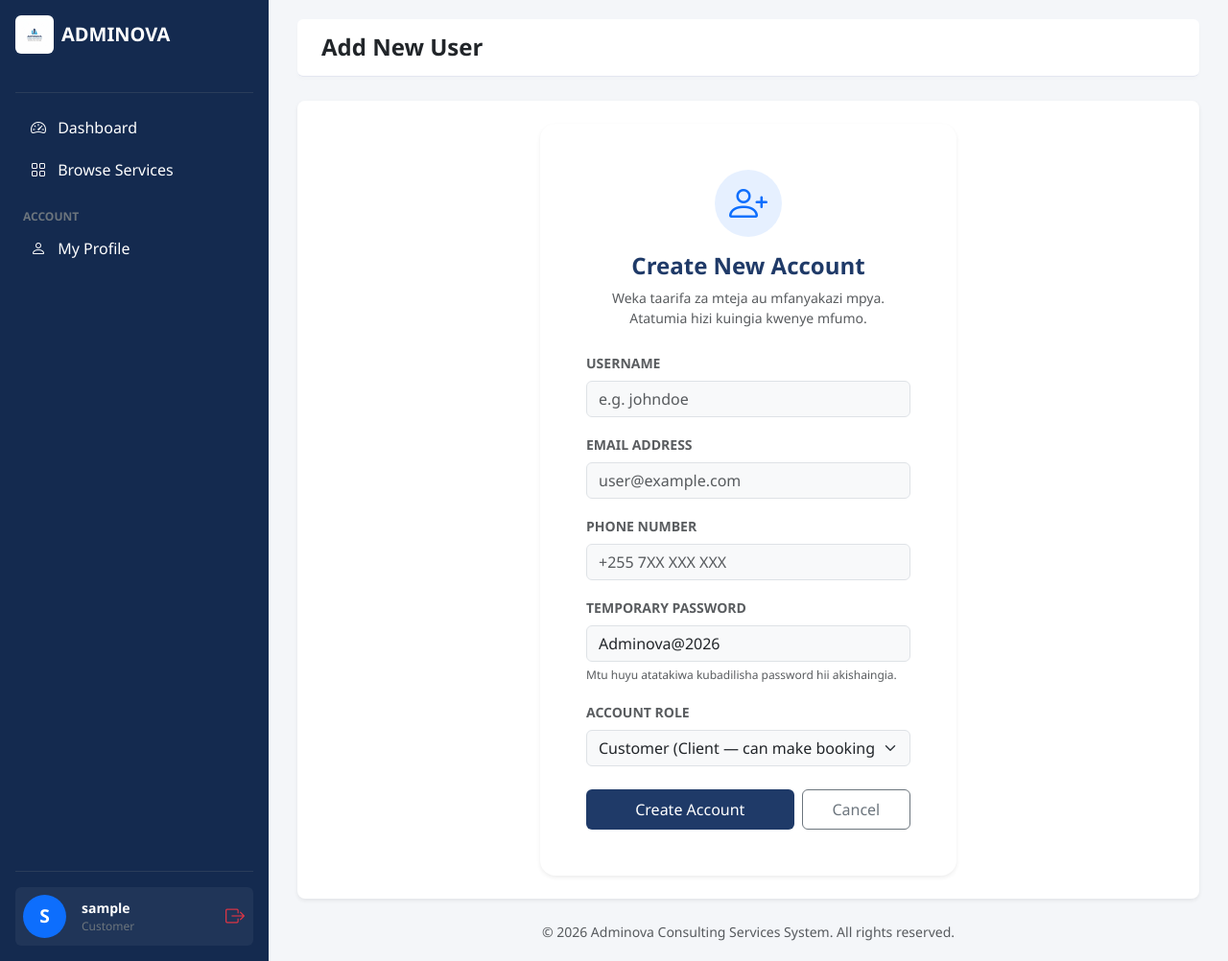
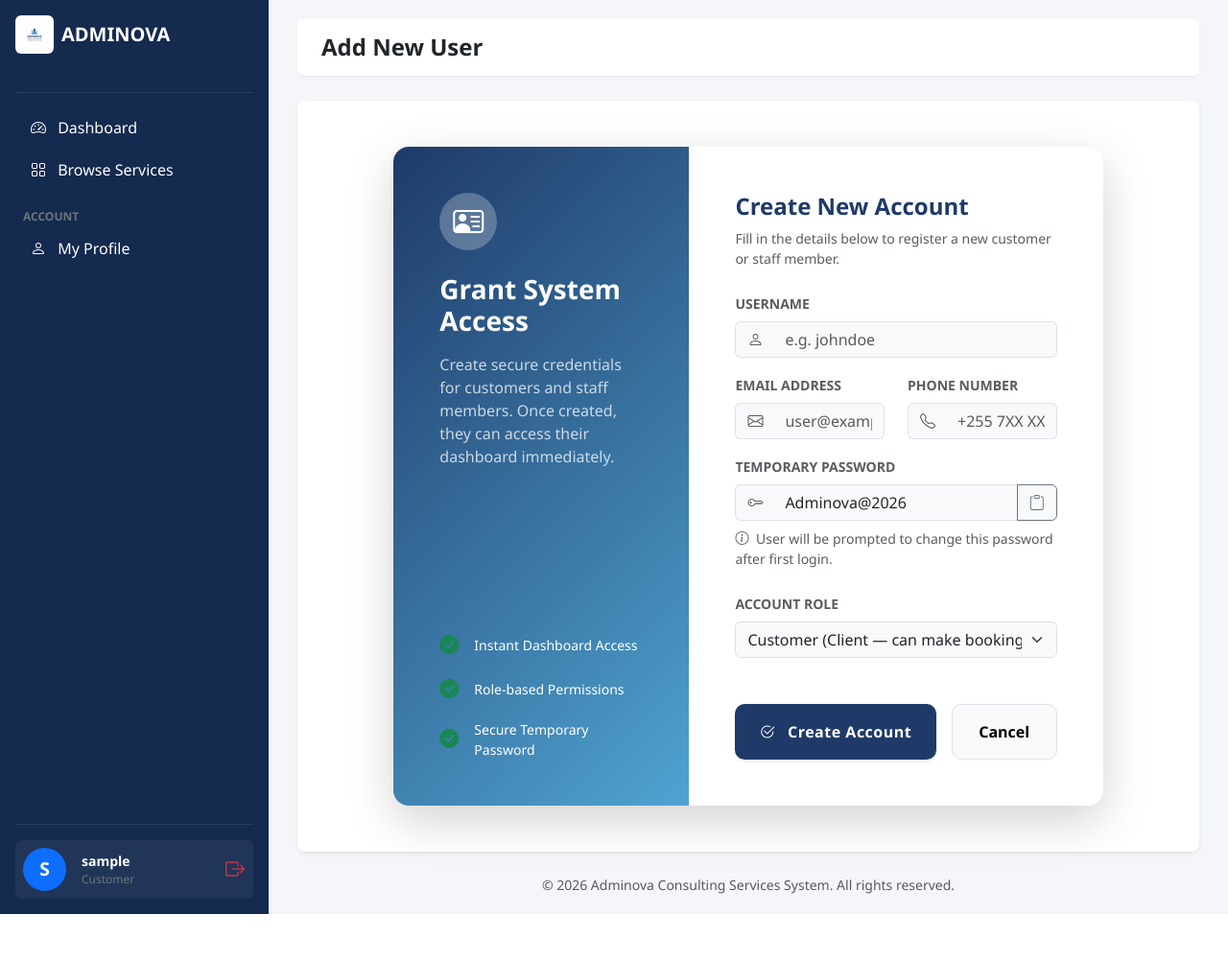
Before and after one commit to kocha-design/Adminova-Booking-System, a Django app: page /accounts/manage-users/create/ in a window 1280 px wide. Shown: the whole page at 96% size. After the commit the page ends 953 px from the top, so only its background shows below. Run offline with Django 5.2, Linux system fonts and the light colour scheme; the visitor is signed in with stand-in values (Sample User, id 1).

Commit message:
Redesigned create user form with split-layout and icons for premium look

```diff
--- a/templates/accounts/create_user.html
+++ b/templates/accounts/create_user.html
@@ -3,17 +3,47 @@
 {% block page_title %}Add New User{% endblock %}
 
 {% block content %}
-<div class="row justify-content-center">
-    <div class="col-md-8 col-lg-6">
-        <div class="card border-0 shadow-sm rounded-4">
-            <div class="card-body p-5">
+<div class="row justify-content-center py-4">
+    <div class="col-xl-10">
+        <div class="card border-0 shadow-lg rounded-4 overflow-hidden" style="background: white;">
+            <div class="row g-0">
 
-                <div class="text-center mb-4">
-                    <div class="bg-primary bg-opacity-10 text-primary rounded-circle d-inline-flex align-items-center justify-content-center mb-3" style="width: 70px; height: 70px;">
-                        <i class="bi bi-person-plus fs-1"></i>
+                <!-- Upande wa Kushoto: Maelezo (Information Panel) -->
+                <div class="col-md-5 d-none d-md-flex flex-column justify-content-center p-5 text-white"
+                     style="background: linear-gradient(135deg, #1F3A68 0%, #4FA3D1 100%);">
+                    <div class="mb-4">
+                        <div class="bg-white bg-opacity-25 rounded-circle d-inline-flex align-items-center justify-content-center mb-4" style="width: 60px; height: 60px;">
+                            <i class="bi bi-person-vcard fs-2 text-white"></i>
                         </div>
+                        <h3 class="fw-bold mb-3">Grant System Access</h3>
+                        <p class="opacity-75 mb-4">Create secure credentials for customers and staff members. Once created, they can access their dashboard immediately.</p>
+                    </div>
+
+                    <div class="mt-auto">
+                        <ul class="list-unstyled mb-0">
+                            <li class="d-flex align-items-center mb-3">
+                                <i class="bi bi-check-circle-fill text-success fs-5 me-3"></i>
+                                <span class="small">Instant Dashboard Access</span>
+                            </li>
+                            <li class="d-flex align-items-center mb-3">
+                                <i class="bi bi-check-circle-fill text-success fs-5 me-3"></i>
+                                <span class="small">Role-based Permissions</span>
+                            </li>
+                            <li class="d-flex align-items-center">
+                                <i class="bi bi-check-circle-fill text-success fs-5 me-3"></i>
+                                <span class="small">Secure Temporary Password</span>
+                            </li>
+                        </ul>
+                    </div>
+                </div>
+
+                <!-- Upande wa Kulia: Fomu (Form Panel) -->
+                <div class="col-md-7">
+                    <div class="card-body p-4 p-md-5">
+
+                        <div class="mb-4">
                             <h4 class="fw-bold" style="color: var(--adminova-navy);">Create New Account</h4>
-                    <p class="text-muted small">Weka taarifa za mteja au mfanyakazi mpya. Atatumia hizi kuingia kwenye mfumo.</p>
+                            <p class="text-muted small">Fill in the details below to register a new customer or staff member.</p>
                         </div>
 
                         {% if messages %}
@@ -25,43 +55,86 @@
                         <form method="post">
                             {% csrf_token %}
 
+                            <!-- Username -->
                             <div class="mb-3">
                                 <label class="form-label text-muted small fw-bold">USERNAME</label>
-                        <input type="text" name="username" class="form-control bg-light" required placeholder="e.g. johndoe">
+                                <div class="input-group">
+                                    <span class="input-group-text bg-light border-end-0"><i class="bi bi-person text-muted"></i></span>
+                                    <input type="text" name="username" class="form-control bg-light border-start-0" required placeholder="e.g. johndoe">
+                                </div>
                             </div>
 
-                    <div class="mb-3">
+                            <!-- Email & Phone (Side by Side) -->
+                            <div class="row">
+                                <div class="col-md-6 mb-3">
                                     <label class="form-label text-muted small fw-bold">EMAIL ADDRESS</label>
-                        <input type="email" name="email" class="form-control bg-light" required placeholder="user@example.com">
+                                    <div class="input-group">
+                                        <span class="input-group-text bg-light border-end-0"><i class="bi bi-envelope text-muted"></i></span>
+                                        <input type="email" name="email" class="form-control bg-light border-start-0" required placeholder="user@example.com">
+                                    </div>
+                                </div>
+                                <div class="col-md-6 mb-3">
+                                    <label class="form-label text-muted small fw-bold">PHONE NUMBER</label>
+                                    <div class="input-group">
+                                        <span class="input-group-text bg-light border-end-0"><i class="bi bi-telephone text-muted"></i></span>
+                                        <input type="text" name="phone" class="form-control bg-light border-start-0" placeholder="+255 7XX XXX XXX">
+                                    </div>
+                                </div>
                             </div>
 
-                    <div class="mb-3">
-                        <label class="form-label text-muted small fw-bold">PHONE NUMBER</label>
-                        <input type="text" name="phone" class="form-control bg-light" placeholder="+255 7XX XXX XXX">
+                            <!-- Password -->
+                            <div class="mb-4">
+                                <label class="form-label text-muted small fw-bold">TEMPORARY PASSWORD</label>
+                                <div class="input-group">
+                                    <span class="input-group-text bg-light border-end-0"><i class="bi bi-key text-muted"></i></span>
+                                    <input type="text" name="password" class="form-control bg-light border-start-0" id="tempPassword" required value="Adminova@2026">
+                                    <button class="btn btn-outline-secondary bg-light" type="button" onclick="copyPassword()" title="Copy Password">
+                                        <i class="bi bi-clipboard"></i>
+                                    </button>
+                                </div>
+                                <div class="form-text text-muted small mt-2">
+                                    <i class="bi bi-info-circle me-1"></i> User will be prompted to change this password after first login.
+                                </div>
                             </div>
 
-                    <div class="mb-3">
-                        <label class="form-label text-muted small fw-bold">TEMPORARY PASSWORD</label>
-                        <input type="text" name="password" class="form-control bg-light" required value="Adminova@2026" placeholder="We have set a default password">
-                        <small class="text-muted" style="font-size: 0.75rem;">Mtu huyu atatakiwa kubadilisha password hii akishaingia.</small>
-                    </div>
-
-                    <div class="mb-4">
+                            <!-- Role -->
+                            <div class="mb-5">
                                 <label class="form-label text-muted small fw-bold">ACCOUNT ROLE</label>
                                 <select name="role" class="form-select bg-light">
                                     <option value="customer">Customer (Client — can make bookings)</option>
-                            <option value="worker">Worker (Company Staff — can manage bookings)</option>
-                            <option value="admin">Admin (Full Management Access)</option>
+                                    <option value="worker">Worker (Staff — can manage bookings)</option>
+                                    <option value="admin">Admin (Full system access)</option>
                                 </select>
                             </div>
 
-                    <div class="d-flex gap-2">
-                        <button type="submit" class="btn text-white w-100 py-2" style="background-color: var(--adminova-navy);">Create Account</button>
-                        <a href="{% url 'accounts:manage_users' %}" class="btn btn-outline-secondary w-50 py-2">Cancel</a>
+                            <!-- Buttons -->
+                            <div class="d-flex gap-3">
+                                <button type="submit" class="btn text-white w-100 py-3 fw-bold shadow-sm" style="background-color: var(--adminova-navy); border-radius: 10px; letter-spacing: 0.5px;">
+                                    <i class="bi bi-check2-circle me-2"></i> Create Account
+                                </button>
+                                <a href="{% url 'accounts:manage_users' %}" class="btn btn-light border w-50 py-3 fw-bold" style="border-radius: 10px;">Cancel</a>
                             </div>
                         </form>
                     </div>
                 </div>
+
             </div>
         </div>
+    </div>
+</div>
+
+<!-- JavaScript ya Kunakili Password -->
+<script>
+    function copyPassword() {
+        var copyText = document.getElementById("tempPassword");
+        copyText.select();
+        copyText.setSelectionRange(0, 99999);
+        navigator.clipboard.writeText(copyText.value);
+
+        var btn = event.currentTarget;
+        var originalHTML = btn.innerHTML;
+        btn.innerHTML = '<i class="bi bi-check-lg text-success"></i>';
+        setTimeout(function(){ btn.innerHTML = originalHTML; }, 2000);
+    }
+</script>
 {% endblock %}
```
Lines whose indentation alone changed are shown as unchanged.
